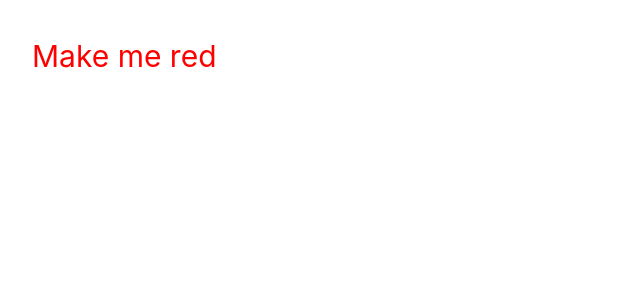
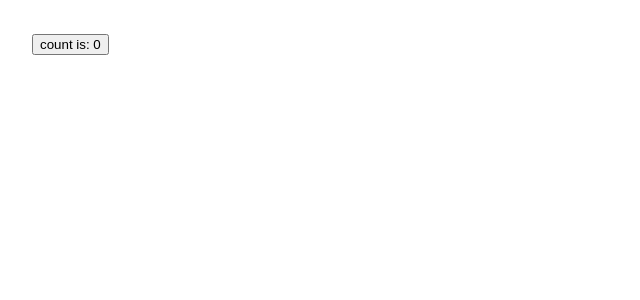
Before and after one commit to EdiJunior88/VueJS_Documentacao, a Vue app in the folder guia-passo-a-passo/: page / in a window 1280 px wide. Shown: the top 300 px of the page, without its empty margins (0-640 px from the left). Built offline with nearby package versions, Linux system fonts and the light colour scheme.

Commit message:
Guia
- Começar
- Interpretação Declarativa
- Vinculação de Atributo
- Ouvintes de Eventos

```diff
--- a/guia-passo-a-passo/index.html
+++ b/guia-passo-a-passo/index.html
@@ -1,5 +1,5 @@
 <!DOCTYPE html>
-<html lang="html">
+<html lang="pt-br">
   <head>
     <meta charset="UTF-8">
     <link rel="icon" href="/favicon.ico">
--- a/guia-passo-a-passo/src/App.vue
+++ b/guia-passo-a-passo/src/App.vue
@@ -1,15 +1,17 @@
 <script setup>
 import { ref } from 'vue'
 
-const titleClass = ref('title')
+const count = ref(0)
+
+function increment() {
+  //update component state
+  //atualize o estado do componente
+  count.value++
+}
 </script>
 
 <template>
-  <h1 :class="titleClass">Make me red</h1>
+  <button @click="increment">count is: {{ count }}</button>
 </template>
 
-<style lang="css" scoped>
-.title {
-  color: red;
-}
-</style>
+<style lang="css" scoped></style>
```
